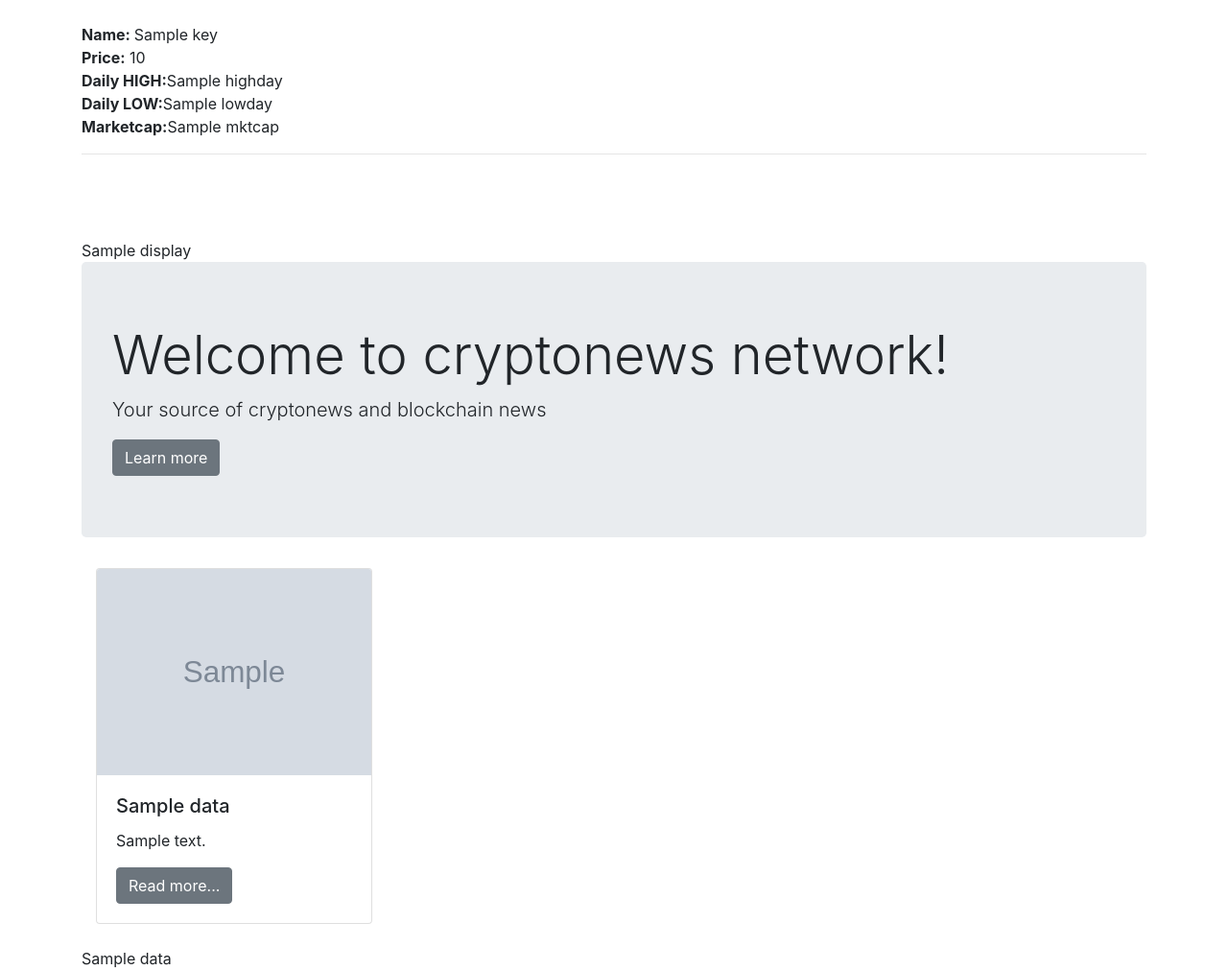
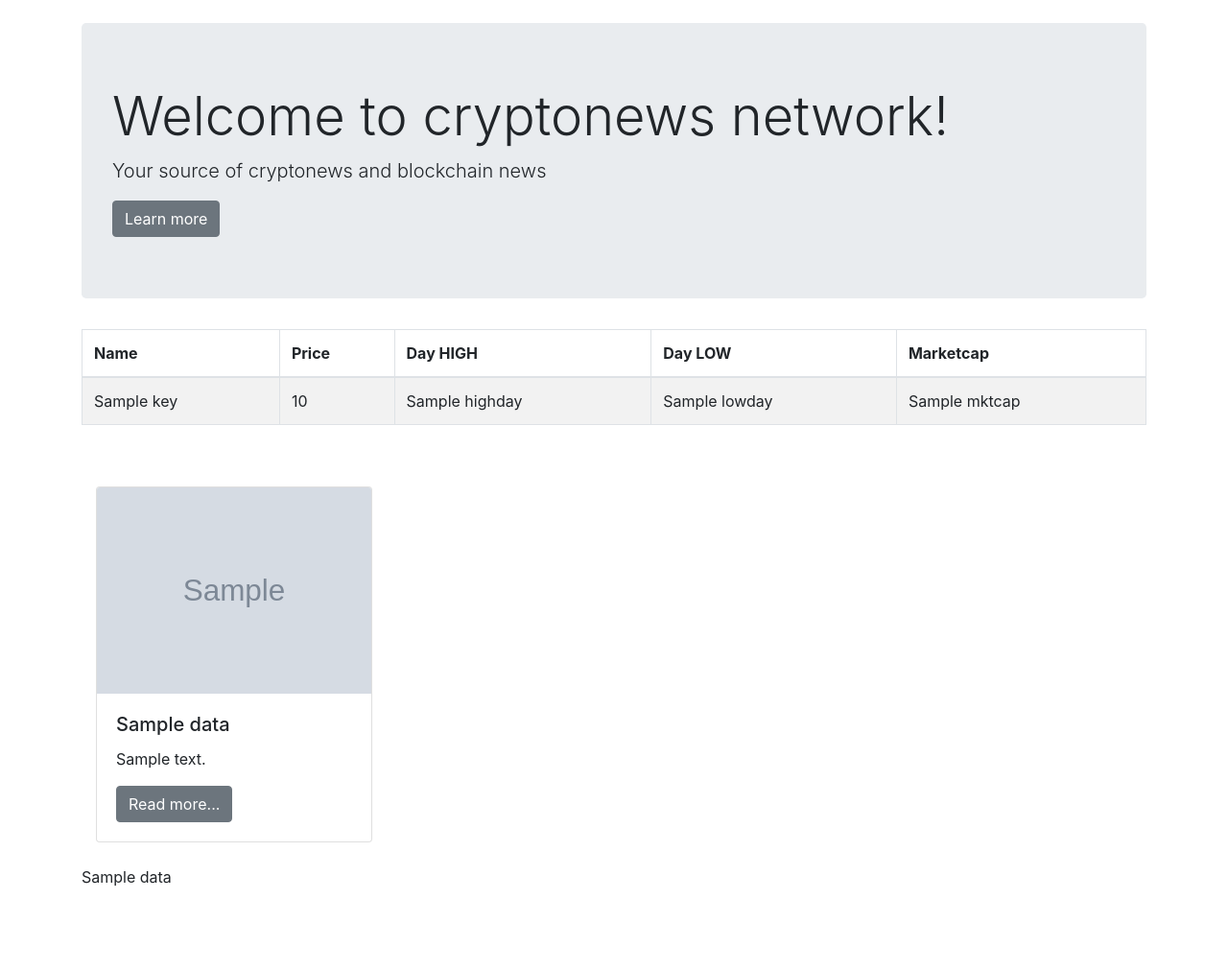
Before and after one commit to syko90/cyptonewssite, a Django app: template mysite/crypto/templates/home.html in a window 1280 px wide. Shown: the part 56-1067 px from the top of the page at 96% size. After the commit the page ends 980 px from the top, so only its background shows below. Run offline with Django 3.2, Linux system fonts and the light colour scheme; the template is opened without the code that fills it: most values are stand-ins (such as "Sample title", 1, 10 or a date in 2020); grey boxes marked "Sample" are stand-in pictures; some libraries are stand-ins or nearby versions.

Commit message:
12# table

```diff
--- a/mysite/crypto/templates/home.html
+++ b/mysite/crypto/templates/home.html
@@ -1,20 +1,6 @@
 {% extends 'base.html' %}
 
 {% block content %}
-
-{% for key,value in price.DISPLAY.items %}
-    <strong>Name: </strong>{{ key }} <br/>
-    <strong>Price:</strong> {{ value.USD.PRICE }} <br/>
-    <strong>Daily HIGH:</strong>{{value.USD.HIGHDAY}}<br/>
-    <strong>Daily LOW:</strong>{{value.USD.LOWDAY}}<br/>
-    <strong>Marketcap:</strong>{{value.USD.MKTCAP}}<br/>
-
-    <hr> <br/>
-{% endfor %}
-
-<br/> <br/>
-
-{{ price.DISPLAY }}
 
 <div class="jumbotron">
     <h1 class="display-4">Welcome to cryptonews network!</h1>
@@ -22,6 +8,33 @@
     <a class="btn btn-secondary " href="#" role="button">Learn more</a>
   </div>
 
+
+<table class="table table-striped table table-bordered table-hover">
+    <thead>
+      <tr>
+        <th scope="col">Name</th>
+        <th scope="col">Price</th>
+        <th scope="col">Day HIGH</th>
+        <th scope="col">Day LOW</th>
+        <th scope="col">Marketcap</th>
+      </tr>
+    </thead>
+    <tbody>
+
+{% for key,value in price.DISPLAY.items %}
+
+
+      <tr>
+        <td>{{ key }}</td>
+        <td>{{ value.USD.PRICE }}</td>
+        <td>{{value.USD.HIGHDAY}}</td>
+        <td>{{value.USD.LOWDAY}}</td>
+        <td>{{value.USD.MKTCAP}}</td>
+      </tr>
+{% endfor %}
+    </tbody>
+  </table>
+<br/> <br/>
 
 <div class="container">
     <div class="row">
```
